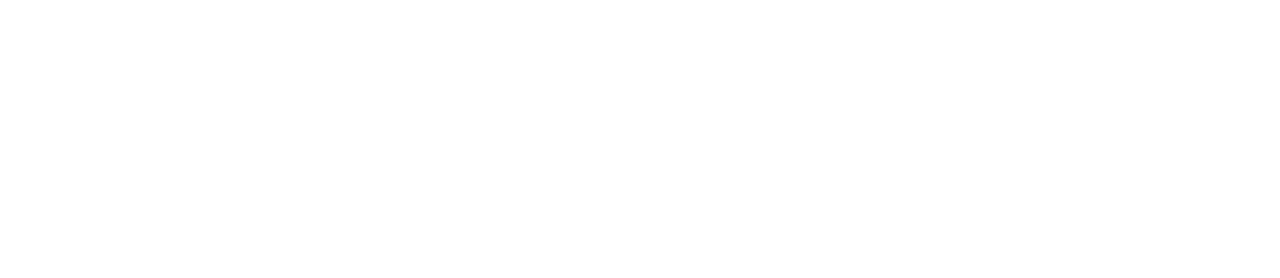
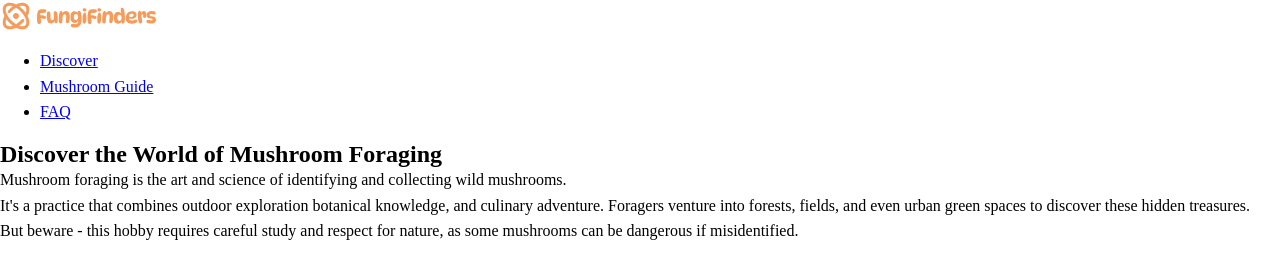
Before and after one commit to khallowww/FEM-FROM-SCRATCH, a plain HTML site: page index.html in a window 1280 px wide. Drawn offline with Linux system fonts and the light colour scheme.

Commit message:
feat: Done till first hour of the workshop

```diff
--- a/index.html
+++ b/index.html
@@ -4,7 +4,30 @@
     <meta charset="UTF-8" />
     <meta name="viewport" content="width=device-width, initial-scale=1.0" />
     <title>Fungi Finders</title>
+    <link rel="stylesheet" href="reset.css" />
     <link rel="stylesheet" href="style.css" />
   </head>
-  <body></body>
+  <body>
+    <header class="site-header">
+      <img src="assets/fungi-finders.svg" alt="Fungi Finders logo" />
+      <nav class="primary-nav">
+        <ul>
+          <li><a href="/">Discover</a></li>
+          <li><a href="#">Mushroom Guide</a></li>
+          <li><a href="#">FAQ</a></li>
+        </ul>
+      </nav>
+    </header>
+    <main>
+      <article class="hero">
+        <h1>Discover the World of Mushroom Foraging</h1>
+        <p>Mushroom foraging is the art and science of identifying and collecting wild mushrooms.</p>
+        <p>
+          It's a practice that combines outdoor exploration botanical knowledge, and culinary adventure. Foragers venture into forests, fields, and even urban
+          green spaces to discover these hidden treasures.
+        </p>
+        <p>But beware - this hobby requires careful study and respect for nature, as some mushrooms can be dangerous if misidentified.</p>
+      </article>
+    </main>
+  </body>
 </html>
--- /dev/null
+++ b/reset.css
@@ -0,0 +1,71 @@
+*,
+*::before,
+*::after {
+  box-sizing: border-box;
+}
+
+/* https://kilianvalkhof.com/2022/css-html/your-css-reset-needs-text-size-adjust-probably/ */
+html {
+  -moz-text-size-adjust: none;
+  -webkit-text-size-adjust: none;
+  text-size-adjust: none;
+}
+
+body,
+h1,
+h2,
+h3,
+h4,
+p,
+figure,
+blockquote,
+dl,
+dd {
+  margin: 0;
+}
+
+/* https://www.scottohara.me/blog/2019/01/12/lists-and-safari.html */
+[role="list"] {
+  list-style: none;
+  margin: 0;
+  padding: 0;
+}
+
+body {
+  min-block-size: 100vh;
+  line-height: 1.6;
+}
+
+h1,
+h2,
+h3,
+button,
+input,
+label {
+  line-height: 1.1;
+}
+
+h1,
+h2,
+h3,
+h4 {
+  text-wrap: balance;
+}
+
+p,
+li {
+  text-wrap: pretty;
+}
+
+img,
+picture {
+  max-inline-size: 100%;
+  display: block;
+}
+
+input,
+button,
+textarea,
+select {
+  font: inherit;
+}
```
